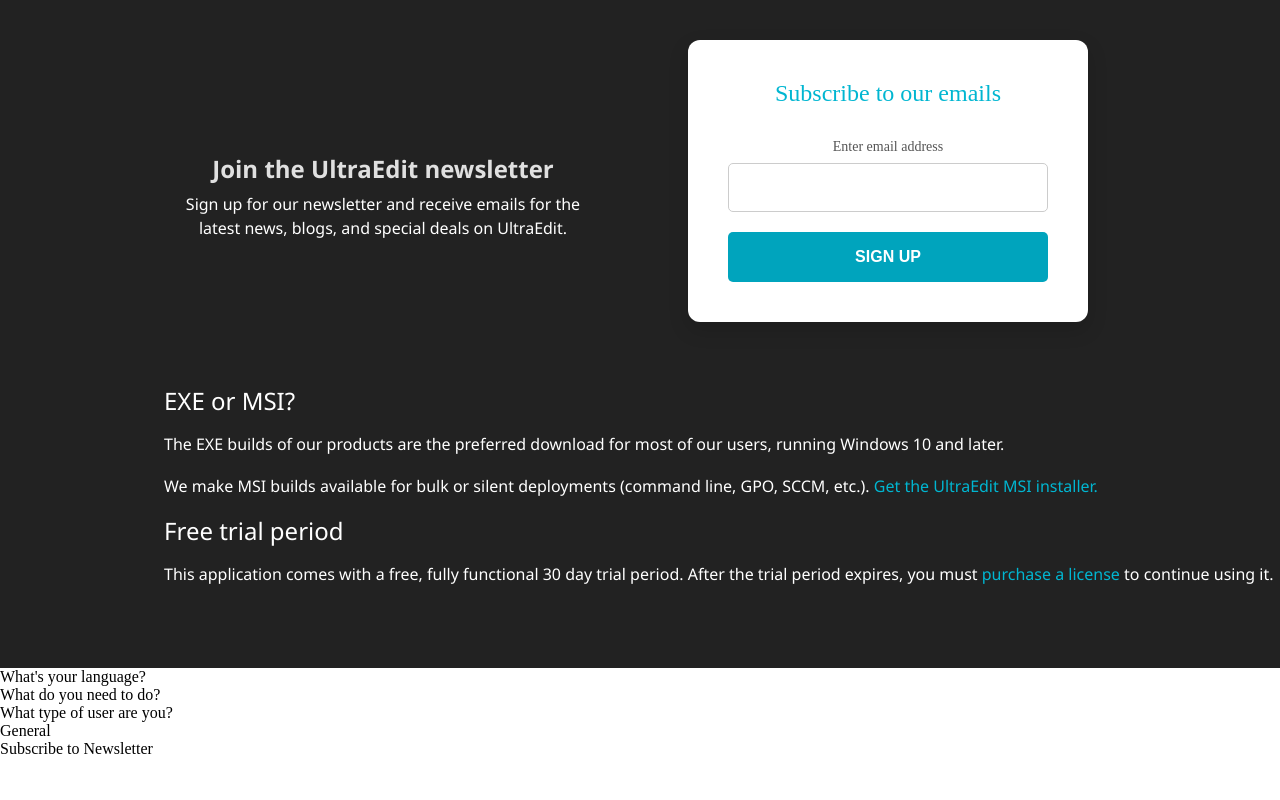
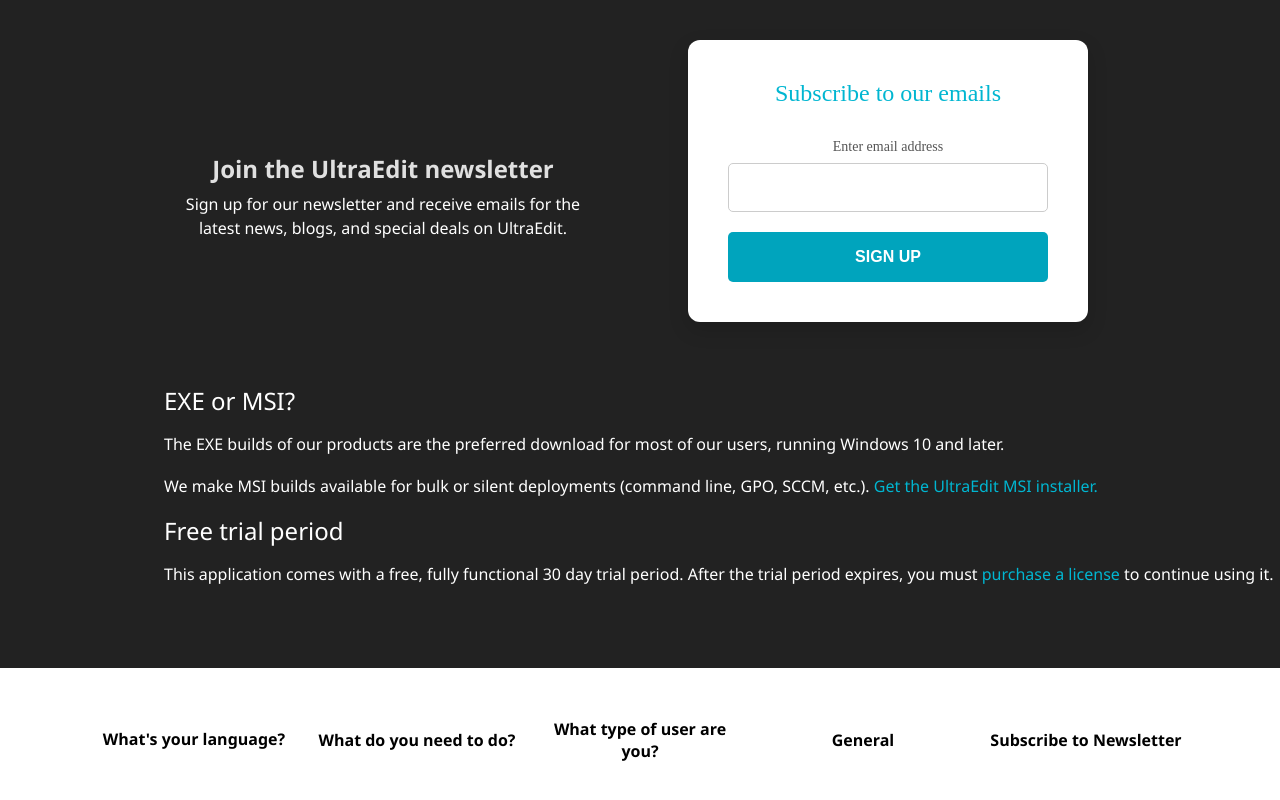
Before and after one commit to MEETSUTHAR9406/fullstack-journey, a plain HTML site: page ultraedit-clone/index.html in a window 1280 px wide. Shown: the part 1533-2333 px from the top of the page. Before the commit the page ends 2291 px from the top, so only its background shows below. Drawn offline with Linux system fonts and the light colour scheme; some icons are missing.

Commit message:
Doing styling of the last content. (Still working on it).

```diff
--- a/ultraedit-clone/style.css
+++ b/ultraedit-clone/style.css
@@ -383,3 +383,45 @@
 .content-container p.no-wrap {
     white-space: nowrap;
 }
+
+.last-content {
+    margin: 50px auto;
+    max-width: 1100px;
+    display: grid;
+    grid-template-columns: repeat(5, 1fr);
+    gap: 15px;
+    justify-content: center;
+    align-items: center;
+    text-align: center;
+}
+
+.language {
+    font-family: var(--font-family);
+    font-weight: 700;
+    font-size: 1rem;
+    line-height: 1.313rem;
+}
+
+.what-you-need {
+    font-family: var(--font-family);
+    font-weight: 700;
+    font-size: 1rem;
+}
+
+.user-type {
+    font-family: var(--font-family);
+    font-weight: 700;
+    font-size: 1rem;
+}
+
+.general {
+    font-family: var(--font-family);
+    font-weight: 700;
+    font-size: 1rem;
+}
+
+.subscribe-newsletter {
+    font-family: var(--font-family);
+    font-weight: 700;
+    font-size: 1rem;
+}
```
